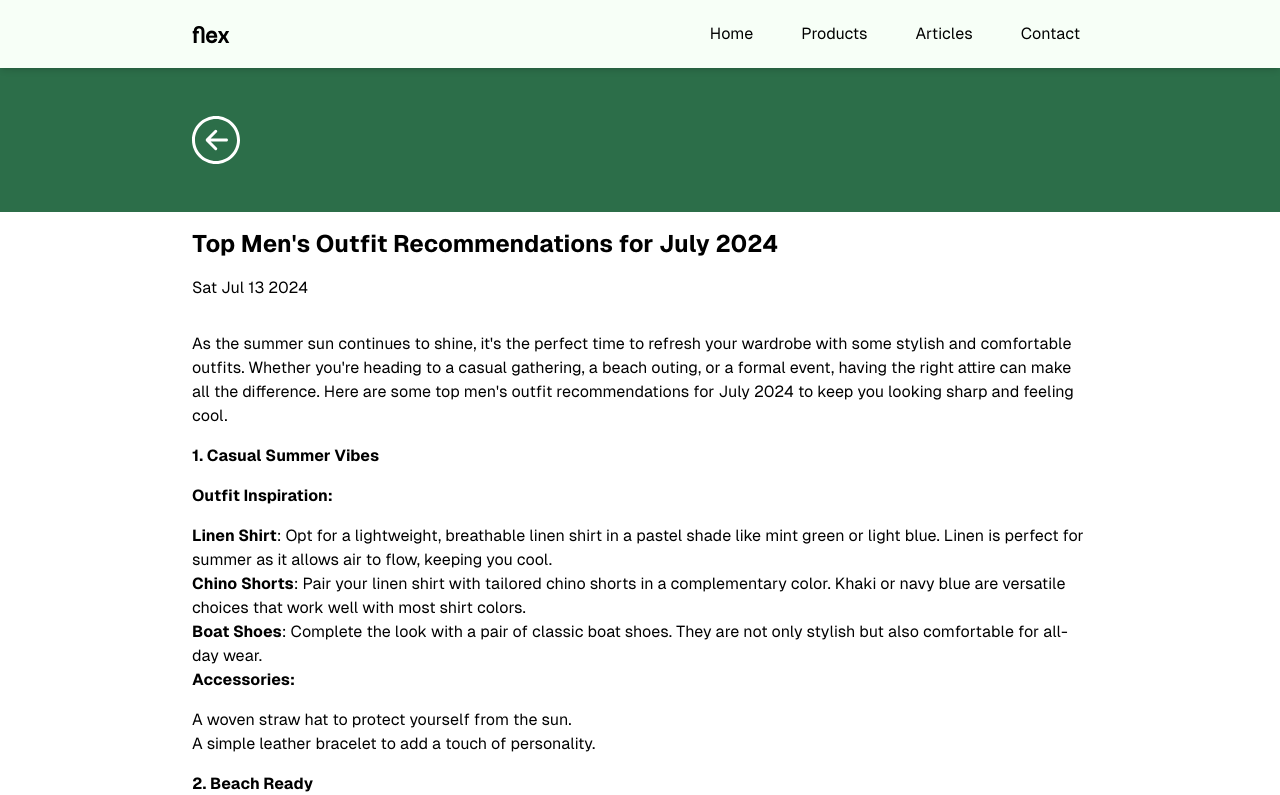
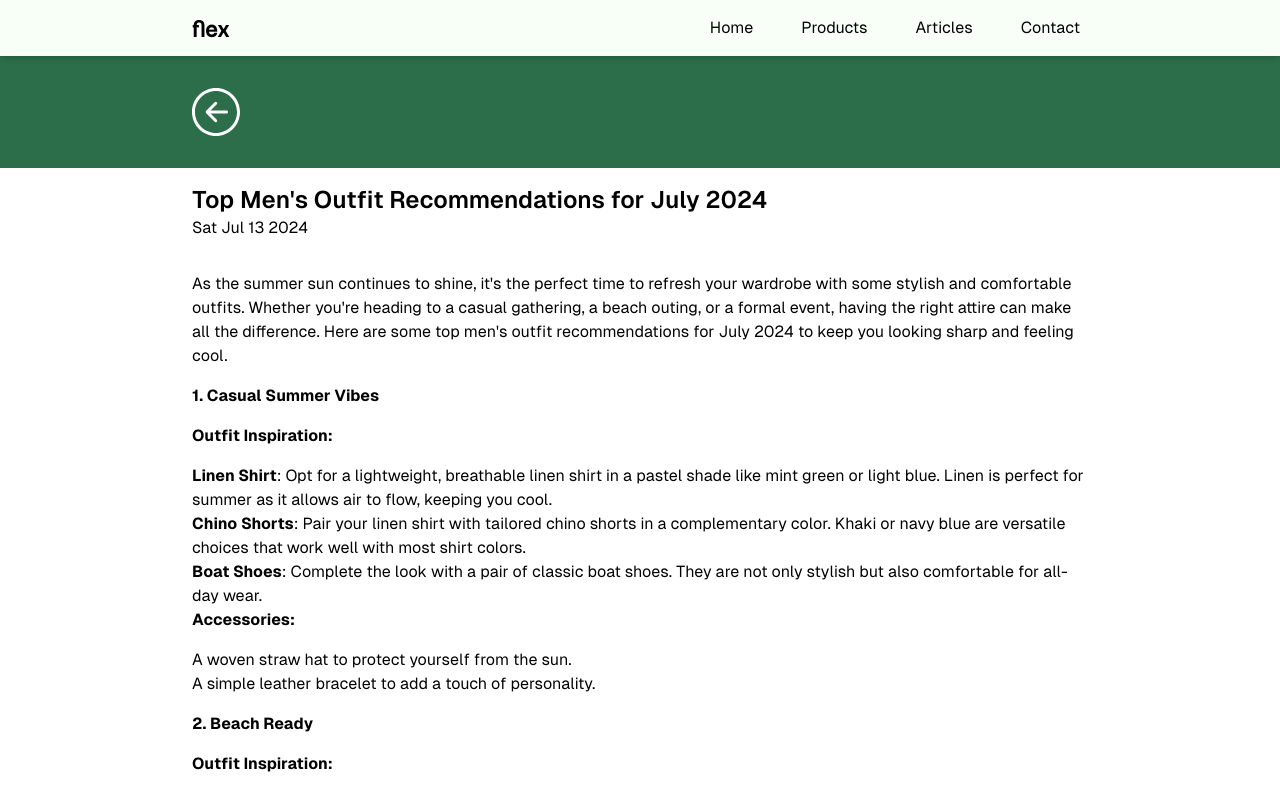
Before and after one commit to daimessdn/flex-design-next, a Next.js app: page /articles/1720837900953 in a window 1280 px wide. Shown: the top 795 px of the page. Built offline with nearby package versions, Linux system fonts and the light colour scheme.

Commit message:
updated article detail page and set minimum height of article page

```diff
--- a/src/app/articles/[id]/page.js
+++ b/src/app/articles/[id]/page.js
@@ -43,7 +43,7 @@ export default async function ArticleDetailPage({ params, searchParams }) {
         <Container>
           <Row>
             <Column>
-              <h2 className={geist.className + " text-2xl mt-4"}>
+              <h2 className={geist.className + " text-2xl mt-4 font-semibold"}>
                 {article.title}
               </h2>
 
--- a/src/app/globals.css
+++ b/src/app/globals.css
@@ -16,12 +16,12 @@ body {
   @apply py-8;
 }
 
-h1,
-h2,
-h3,
-h4,
-h5,
-h6 {
+.article h1,
+.article h2,
+.article h3,
+.article h4,
+.article h5,
+.article h6 {
   @apply mb-4 mt-4;
   font-weight: bold;
 }
--- a/src/sections/ArticleSection.js
+++ b/src/sections/ArticleSection.js
@@ -12,7 +12,7 @@ export default async function ArticleSection() {
   const articles = await getArticles();
 
   return (
-    <section className="py-8">
+    <section className="py-8 min-h-[60vh]">
       <Container>
         <Row>
           <Column>
```
